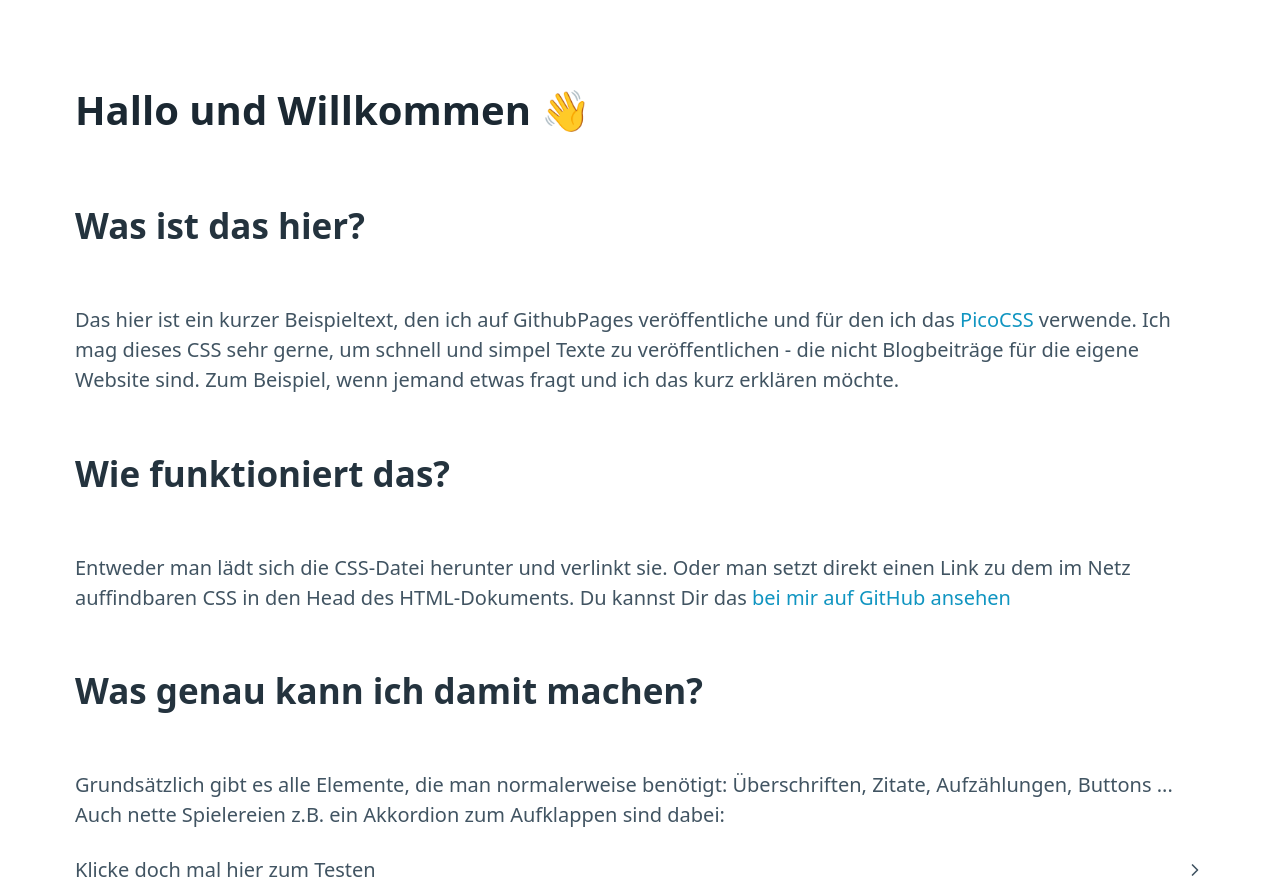
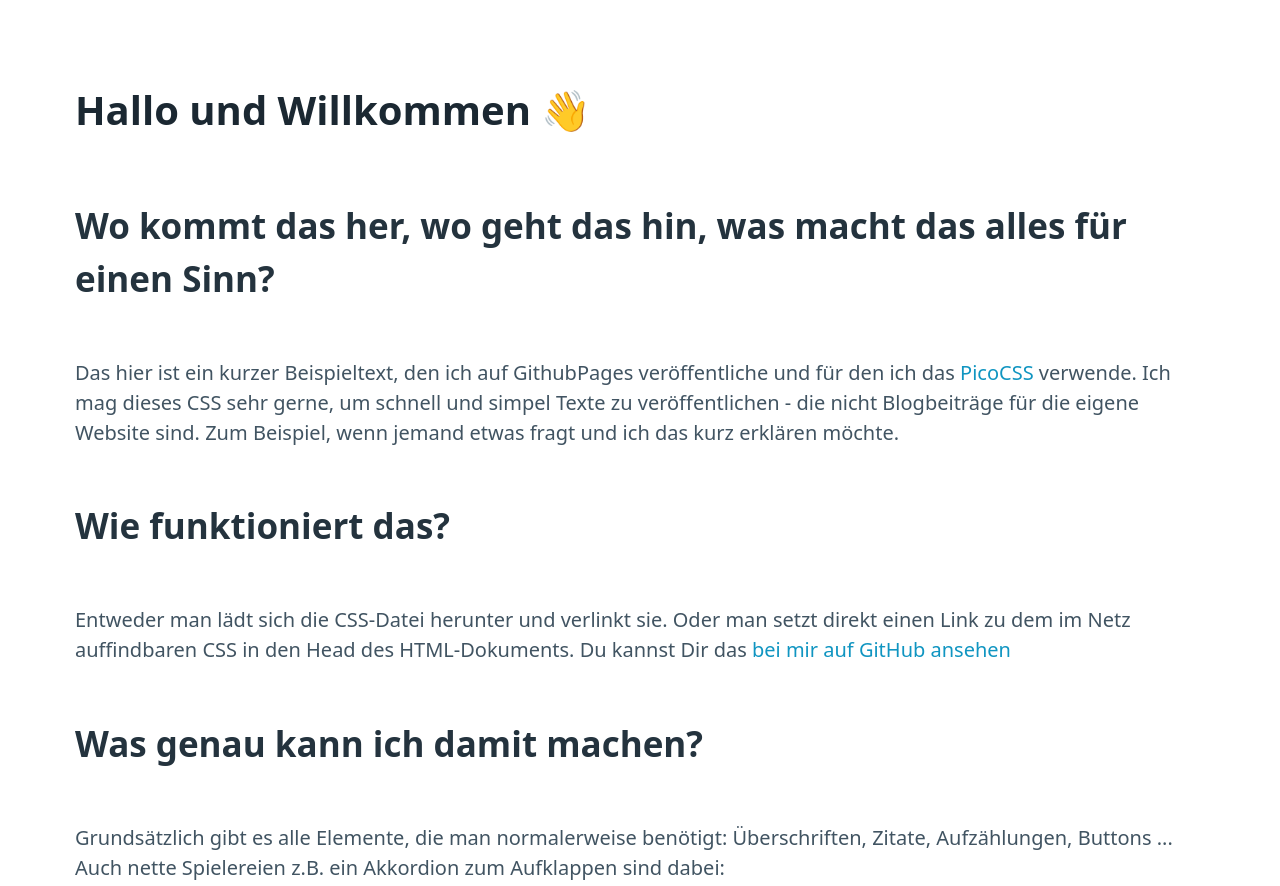
Before and after one commit to MonsieurI/Unklar, a plain HTML site: page index.html in a window 1280 px wide. Shown: the top 886 px of the page. Drawn offline with nearby package versions, Linux system fonts and the light colour scheme.

Commit message:
Update index.html

```diff
--- a/index.html
+++ b/index.html
@@ -10,7 +10,7 @@
     <main class="container">
       <h1>Hallo und Willkommen 👋</h1>
 
-      <h2>Was ist das hier?</h2>
+      <h2>Wo kommt das her, wo geht das hin, was macht das alles für einen Sinn?</h2>
 <p>Das hier ist ein kurzer Beispieltext, den ich auf GithubPages veröffentliche und für den ich das <a href="https://picocss.com/" target=blank>PicoCSS</a> verwende. Ich mag dieses CSS sehr gerne, um schnell und simpel Texte zu veröffentlichen - die nicht Blogbeiträge für die eigene Website sind. Zum Beispiel, wenn jemand etwas fragt und ich das kurz erklären möchte.</p>
 <h2 id="mein-vorgehen-">Wie funktioniert das?</h2>
 <p>Entweder man lädt sich die CSS-Datei herunter und verlinkt sie. Oder man setzt direkt einen Link zu dem im Netz auffindbaren CSS in den Head des HTML-Dokuments. Du kannst Dir das <a href="https://github.com/eBildungslabor/wowdw">bei mir auf GitHub ansehen</a></p>
```
